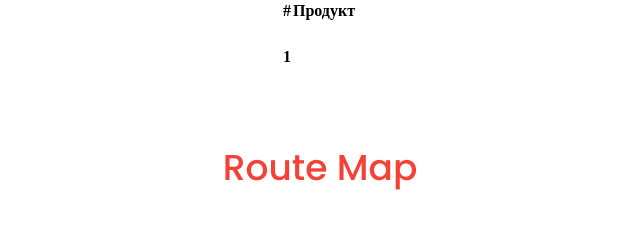
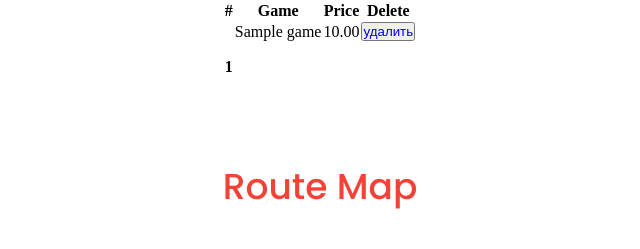
Before and after one commit to katerinatopol/shop-games, a Django app: page /basket/ in a window 1280 px wide. Shown: the top 249 px of the page, without its empty margins (320-960 px from the left). Run offline with Django 3.2, Linux system fonts and the light colour scheme; a user stored in the database is signed in; tables that the repository leaves empty hold one stand-in row (values such as "Sample post"); lists and menus that the app fills with data are empty.

Commit message:
add delete in basket

```diff
--- a/shop_games/basketapp/templates/basketapp/basket.html
+++ b/shop_games/basketapp/templates/basketapp/basket.html
@@ -9,15 +9,24 @@
               <thead>
                 <tr>
                   <th scope="col">#</th>
-                  <th scope="col">Продукт</th>
+                  <th scope="col">Game</th>
+                  <th scope="col">Price</th>
+                  <th scope="col">Delete</th>
                 </tr>
               </thead>
               <tbody>
               {% for item in basket %}
                   <tr>
                       <th scope="row">{{ forloop.counter }}</th>
-                      <td>{{ item.name }}</td>
-                      <td>{{ item.price }}</td>
+                      <td>{{ item.game }}</td>
+                      <td>{{ item.game.price }}</td>
+                      <td>
+                          <button class="btn btn-round">
+                            <a href="{% url 'basket:remove' item.pk %}" class="">
+                            удалить
+                            </a>
+                          </button>
+                      </td>
                   </tr>
               {% endfor %}
 
--- a/shop_games/basketapp/views.py
+++ b/shop_games/basketapp/views.py
@@ -7,7 +7,7 @@
 
 def basket(request):
     if request.user.is_authenticated:
-        basket = Basket.objects.filter(user=request.user)
+        basket = Basket.objects.filter(user=request.user).order_by('game__category')
         context = {
             'basket': basket
         }
@@ -30,4 +30,7 @@
 
 
 def basket_remove(request, pk):
-    return render(request, 'basketapp/basket.html')
+    basket_record = get_object_or_404(Basket, pk=pk)
+    basket_record.delete()
+
+    return HttpResponseRedirect(request.META.get('HTTP_REFERER'))
```
